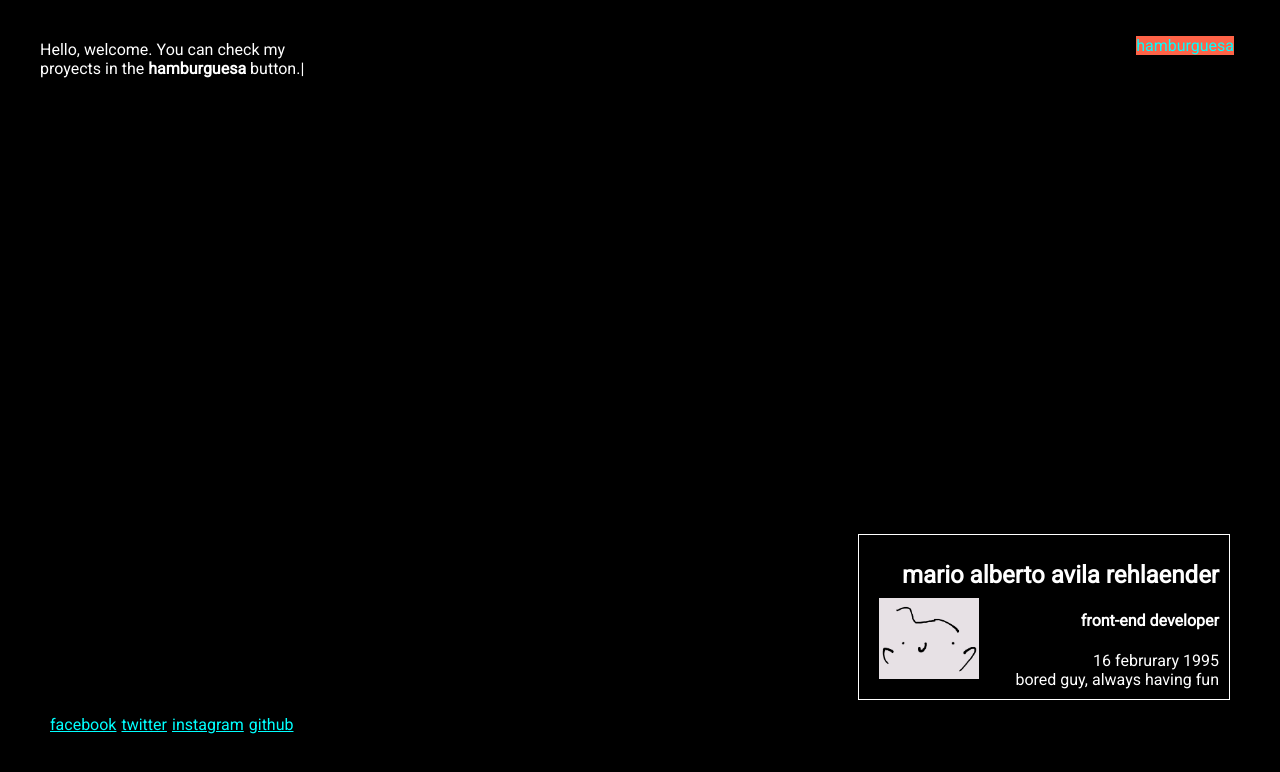
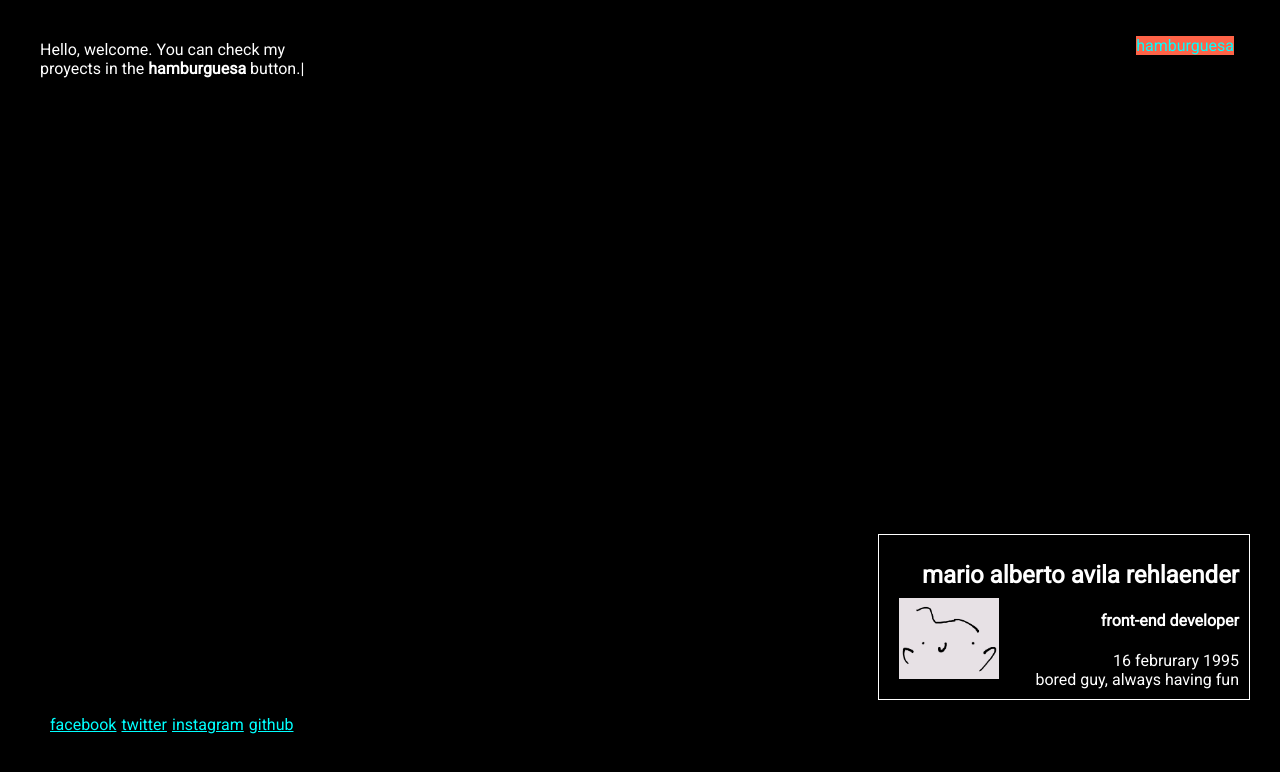
Before and after one commit to Rehlaender/Rehlaender.github.io, a React app: page / in a window 1280 px wide. Shown: the top 772 px of the page. Built offline with nearby package versions, Linux system fonts and the light colour scheme.

Commit message:
more style

```diff
--- a/app/components/Header/Header.css
+++ b/app/components/Header/Header.css
@@ -5,7 +5,7 @@
   border: solid 1px white;
   position: absolute;
   bottom: 100px;
-  right: 50px;
+  right: 30px;
   transition: all 300ms ease-out;
   padding: 10px;
   text-align: right;
--- a/app/components/Modal/MediaButtons.js
+++ b/app/components/Modal/MediaButtons.js
@@ -30,9 +30,9 @@ export const MediaButtons = (props) => {
   }
 
   const buttonsIteration = (mediaLinks) => {
-    return transfromArrayIntoObjectByName(mediaLinks).map(link => {
+    return transfromArrayIntoObjectByName(mediaLinks).map((link, i) => {
       return (
-        <a className="media-icon" href={link.link}>{link.icon}</a>
+        <a className="media-icon" key={i} href={link.link}>{link.icon}</a>
       )
     })
   }
```
